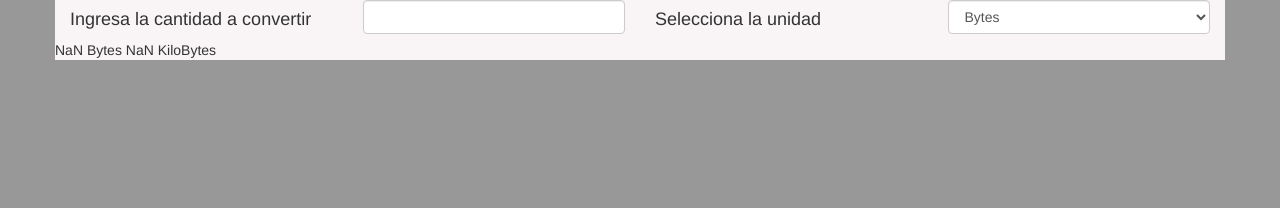
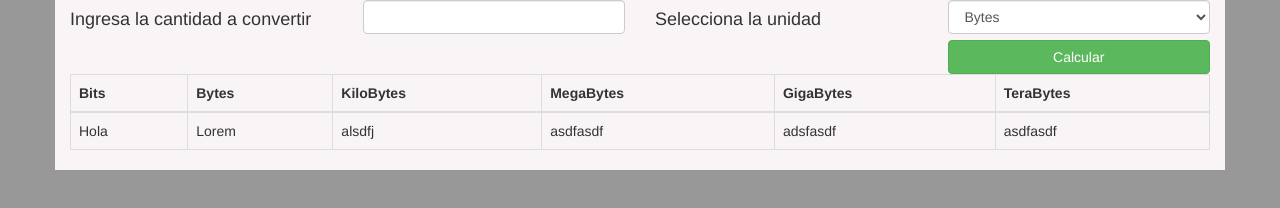
Before and after one commit to jgiraldo16/conversorUnidades, a plain HTML site: page index.html in a window 1280 px wide. Drawn offline with nearby package versions, Linux system fonts and the light colour scheme.

Commit message:
Finalizado de la tabla

```diff
--- /dev/null
+++ b/app.js
@@ -0,0 +1,8 @@
+
+var app = angular.module('conversor', []);
+
+app.controller('controlador', function($scope){
+	$scope.calcularMedida = function(){
+
+	};
+});
--- a/index.html
+++ b/index.html
@@ -1,10 +1,11 @@
 <!DOCTYPE html>
-<html lang="es" ng-app>
+<html lang="es" ng-app="conversor">
 <head>
   <meta charset="UTF-8">
   <title>Conversor de Unidades</title>
   <!--Angular-->
   <script src="https://ajax.googleapis.com/ajax/libs/angularjs/1.3.16/angular.min.js"></script>
+  <script src="app.js"></script>
   <!--Bootstrap-->
   <link rel="stylesheet" href="https://maxcdn.bootstrapcdn.com/bootstrap/3.3.5/css/bootstrap.min.css">
   <link rel="stylesheet" href="stylesheet.css">
@@ -21,6 +22,7 @@
         <div class="col-md-3">
             <h4>Selecciona la unidad</h4>
         </div>
+
         <div class="col-md-3">
             <select class="form-control">
                 <option value="bytes">Bytes</option>
@@ -31,10 +33,35 @@
             </select>
         </div>
     </div>
+    <div class="row">
+        <div class="col-md-9"></div>
+        <div class="col-md-3"><button type="button" class="btn btn-success btn-block" ng-click='calcularMedida()'>Calcular</button></div>
+    </div>
 
-  	<div class="row">
-  		{{ cantidad * 1 }} Bytes
-  		{{ cantidad / 1024}} KiloBytes
+    <div class="contenedor">
+        <table class="table table-bordered">
+            <thead>
+                <tr>
+                    <th>Bits</th>
+                    <th>Bytes</th>
+                    <th>KiloBytes</th>
+                    <th>MegaBytes</th>
+                    <th>GigaBytes</th>
+                    <th>TeraBytes</th>
+                </tr>
+            </thead>
+
+            <tbody>
+                <tr>
+                    <td>Hola</td>
+                    <td>Lorem</td>
+                    <td>alsdfj</td>
+                    <td>asdfasdf</td>
+                    <td>adsfasdf</td>
+                    <td>asdfasdf</td>
+                </tr>
+            </tbody>
+        </table>
     </div>
   </div>
 </body>
```
Lines whose indentation alone changed are shown as unchanged.
